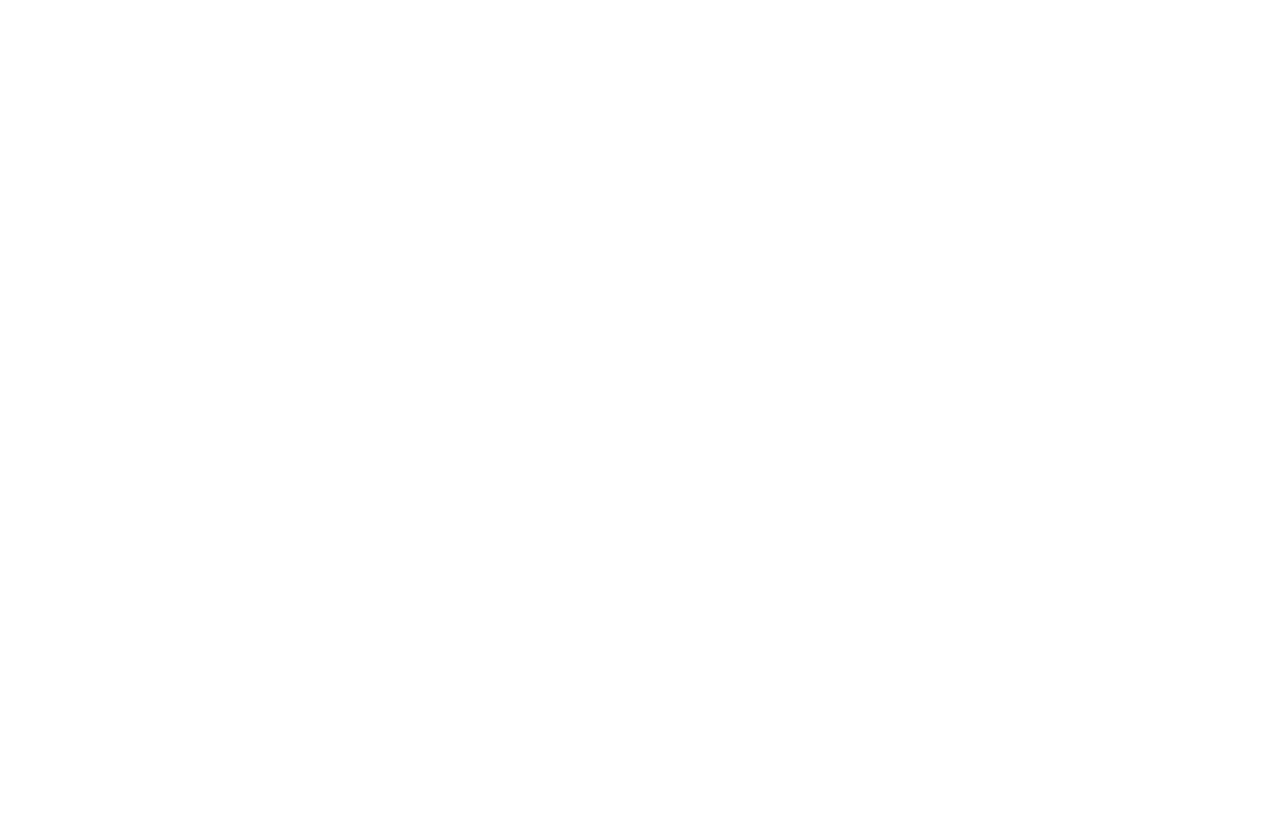
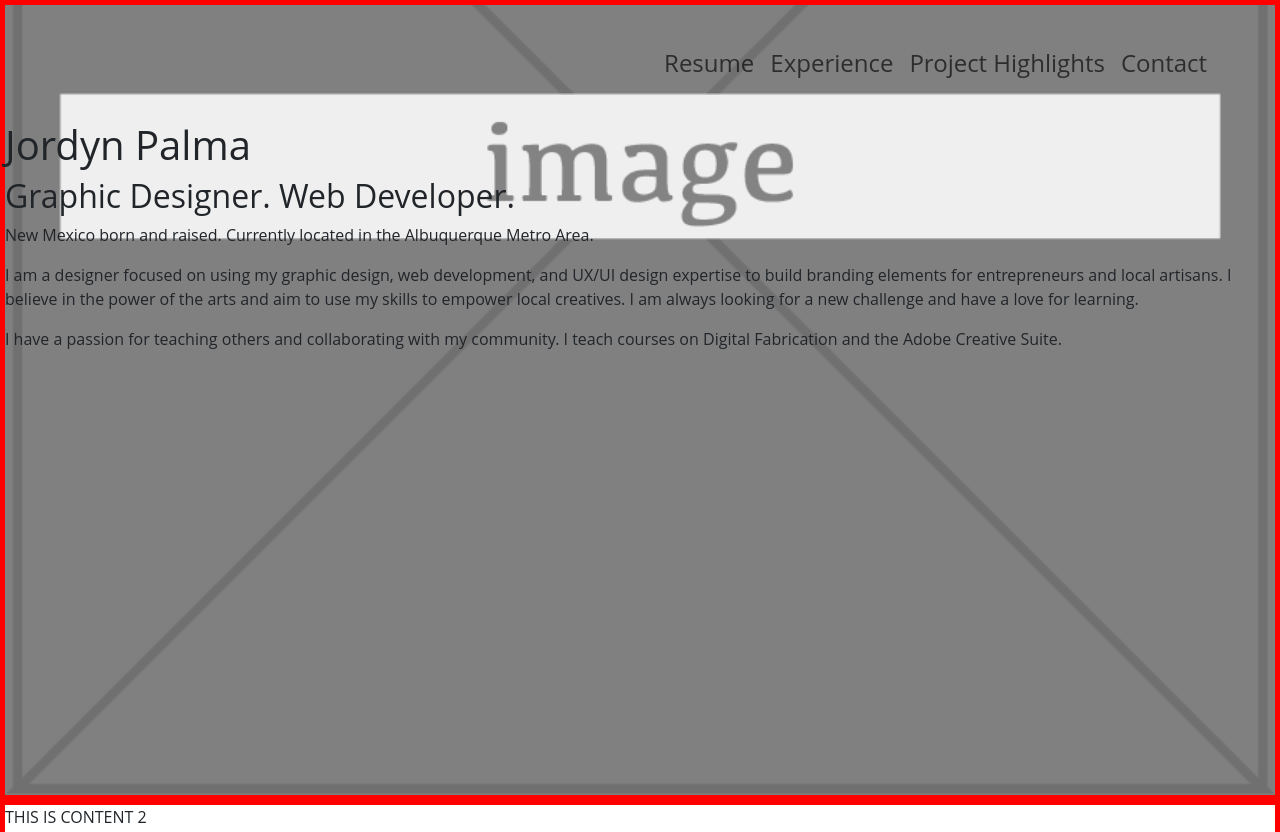
Before and after one commit to JordynNPalma/personal-website-project, a plain HTML site: page public_html/index.html in a window 1280 px wide. Shown: the top 832 px of the page. Before the commit the page ends 800 px from the top, so only its background shows below. Drawn offline with nearby package versions, Linux system fonts and the light colour scheme.

Commit message:
added bootstrap, image placeholders, and asset folder

```diff
--- a/public_html/index.html
+++ b/public_html/index.html
@@ -1,10 +1,81 @@
-<!DOCTYPE html>
+<!doctype html>
 <html lang="en">
 <head>
-    <meta charset="UTF-8">
-    <title>Title</title>
+    <meta charset="utf-8">
+    <meta name="viewport" content="width=device-width, initial-scale=1">
+    <title>Jordyn Palma Design</title>
+    <link href="https://cdn.jsdelivr.net/npm/bootstrap@5.3.0-alpha1/dist/css/bootstrap.min.css" rel="stylesheet" integrity="sha384-GLhlTQ8iRABdZLl6O3oVMWSktQOp6b7In1Zl3/Jr59b6EGGoI1aFkw7cmDA6j6gD" crossorigin="anonymous">
+    <link rel="stylesheet" href="styles.css">
 </head>
+
+
 <body>
 
+<!--Introduction-->
+<section id="introMain">
+    <!--  navigation-->
+    <header class = "navHeader">
+        <nav class="navbar navbar-expand-lg bg-transparent">
+            <div class="container-fluid mx-5 my-4">
+                <button class="navbar-toggler ms-auto" type="button" data-bs-toggle="collapse" data-bs-target="#navbarNav" aria-controls="navbarNav" aria-expanded="false" aria-label="Toggle navigation">
+                    <span class="navbar-toggler-icon"></span>
+                </button>
+                <div class="collapse navbar-collapse" id="navbarNav">
+                    <ul class="navbar-nav  ms-auto fs-4">
+                        <li class="nav-item">
+                            <a class="nav-link" href="#">Resume</a>
+                        </li>
+                        <li class="nav-item">
+                            <a class="nav-link" href="#">Experience</a>
+                        </li>
+                        <li class="nav-item">
+                            <a class="nav-link" href="#">Project Highlights</a>
+                        </li>
+                        <li class="nav-item">
+                            <a class="nav-link" href="#">Contact</a>
+                        </li>
+                    </ul>
+                </div>
+            </div>
+        </nav>
+    </header>
+
+    <!--About Me & Avatar-->
+    <div id="containerIntro" class="innerContain">
+        <div id="Avatar"></div>
+        <div id="AboutMe">
+            <h1>Jordyn Palma</h1>
+            <h2>Graphic Designer. Web Developer.</h2>
+            <p>New Mexico born and raised. Currently located in the Albuquerque Metro Area.</p>
+            <p>I am a designer focused on using my graphic design, web development, and UX/UI design expertise to build branding elements for entrepreneurs and local artisans. I believe in the power of the arts and aim to use my skills to empower local creatives. I am always looking for a new challenge and have a love for learning.</p>
+            <p>I have a passion for teaching others and collaborating with my community. I teach courses on Digital Fabrication and the Adobe Creative Suite. </p>
+
+        </div>
+    </div>
+</section>
+
+<!--Experience-->
+<section id="experience">
+    <div>
+        <p>THIS IS CONTENT 2 </p>
+    </div>
+</section>
+
+<!--highlights and contact-->
+<section id="contact">
+    <div>
+        <p>THIS IS CONTENT 3</p>
+    </div>
+</section>
+
+
+
+
+
+
+
+
+
+<script src="https://cdn.jsdelivr.net/npm/bootstrap@5.3.0-alpha1/dist/js/bootstrap.bundle.min.js" integrity="sha384-w76AqPfDkMBDXo30jS1Sgez6pr3x5MlQ1ZAGC+nuZB+EYdgRZgiwxhTBTkF7CXvN" crossorigin="anonymous"></script>
 </body>
 </html>
--- a/public_html/styles.css
+++ b/public_html/styles.css
@@ -0,0 +1,27 @@
+body {
+    margin: 0rem;
+    font-family: "Open Sans";
+}
+section {
+    min-height: 100vh;
+    border: 5px solid red;
+}
+
+#introMain {
+    background-color: grey;
+    background-image: url("./images/ImagePlaceHolderA.png");
+    background-size: cover;
+    background-position: 100% 100%;
+}
+
+#primary-navigation{
+    display: flex;
+    flex-direction: row;
+    justify-content: flex-end;
+    list-style: none;
+    gap: 2rem;
+    margin-right: 4rem;
+    margin-left: 4rem;
+    margin-top: 2rem;
+    font-size: x-large;
+}
```
Also changed, not shown: public_html/images/ImagePlaceHolderA.png (added), public_html/images/ImagePlaceHolderB.png (added), public_html/script.js (added).
